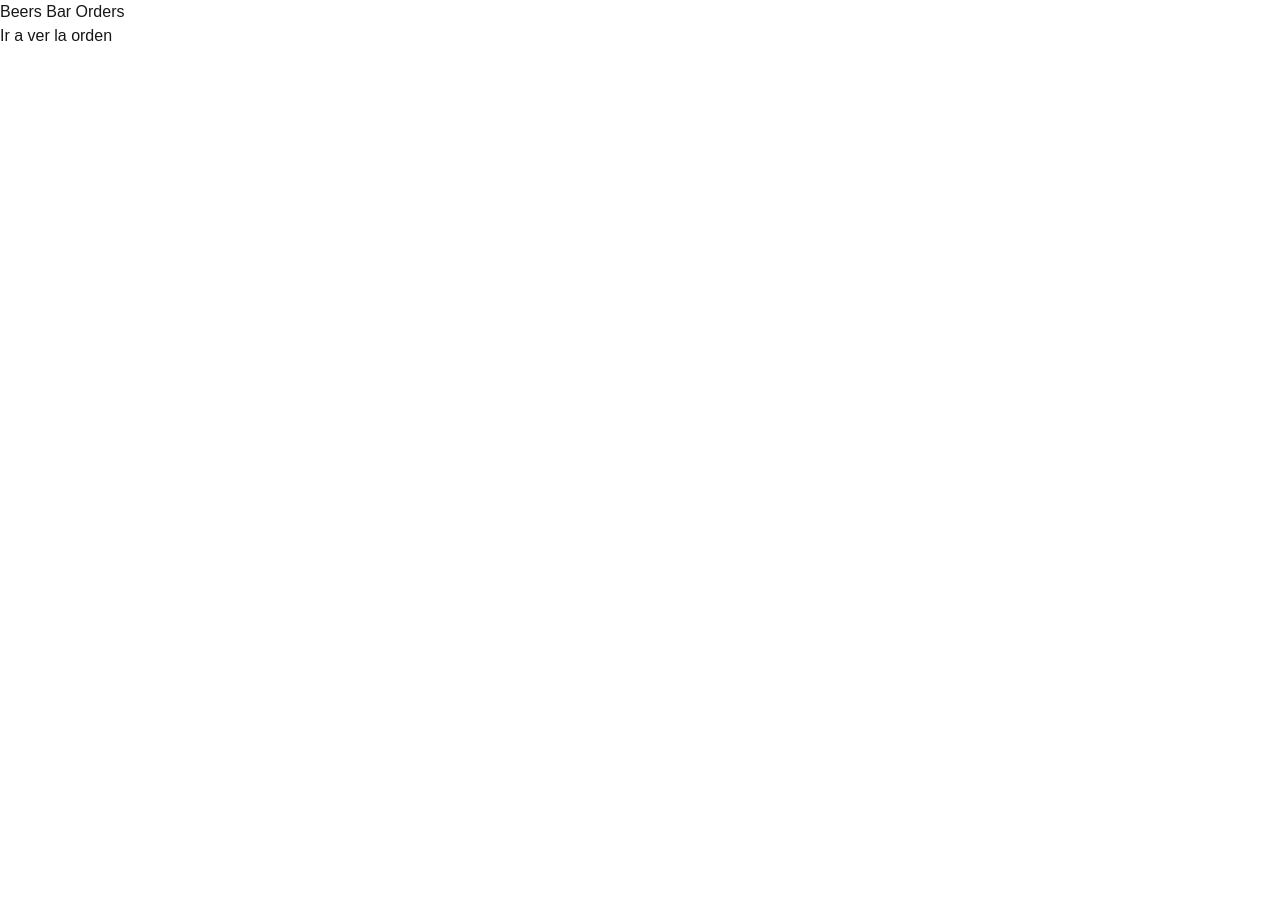
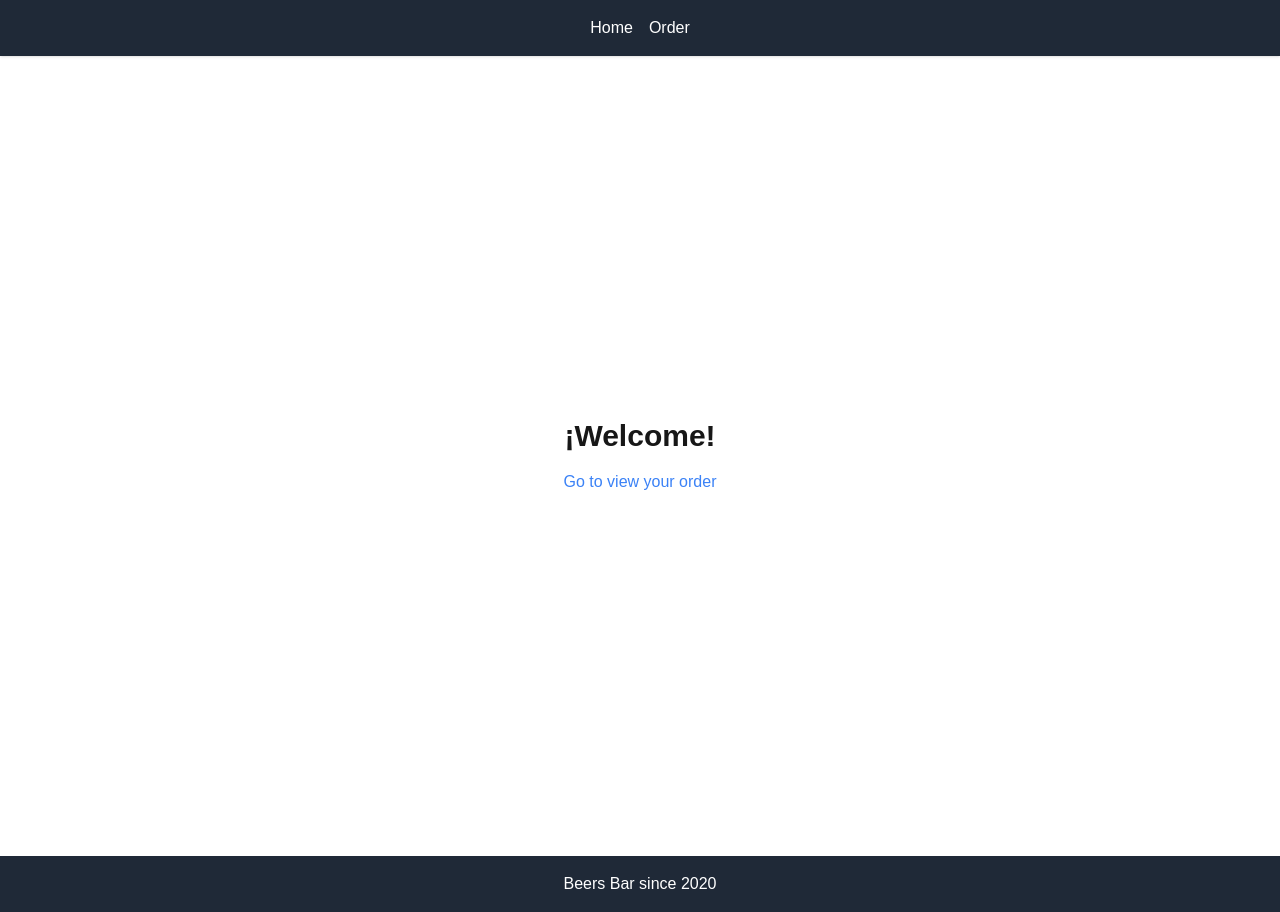
Before and after one commit to JhonSoto99/beers-bar, a Next.js app in the folder frontend/: page / in a window 1280 px wide. Before the commit the page ends 800 px from the top, so only its background shows below. Built offline with nearby package versions, Linux system fonts and the light colour scheme.

Commit message:
refactor: Refactor code.

```diff
--- a/frontend/src/app/layout.tsx
+++ b/frontend/src/app/layout.tsx
@@ -1,22 +1,6 @@
-import type { Metadata } from "next";
-import localFont from "next/font/local";
 import "./globals.css";
-
-const geistSans = localFont({
-  src: "./fonts/GeistVF.woff",
-  variable: "--font-geist-sans",
-  weight: "100 900",
-});
-const geistMono = localFont({
-  src: "./fonts/GeistMonoVF.woff",
-  variable: "--font-geist-mono",
-  weight: "100 900",
-});
-
-export const metadata: Metadata = {
-  title: "Beers Car",
-  description: "Generated by create next app",
-};
+import { Header } from "app/components/shared/Header";
+import { Footer } from "app/components/shared/Footer";
 
 export default function RootLayout({
   children,
@@ -25,13 +9,10 @@ export default function RootLayout({
 }>) {
   return (
     <html lang="en">
-      <body
-        className={`${geistSans.variable} ${geistMono.variable} antialiased`}
-      >
-      <header>
-        <h1>Beers Bar Orders</h1>
-      </header>
+      <body>
+        <Header />
         {children}
+        <Footer />
       </body>
     </html>
   );
--- a/frontend/src/app/page.tsx
+++ b/frontend/src/app/page.tsx
@@ -2,10 +2,11 @@ import Link from "next/link";
 
 export default function Home() {
   return (
-    <main>
-        <Link href="/order">
-            <h1>Ir a ver la orden</h1>
-        </Link>
+    <main className="flex flex-col items-center justify-center h-screen text-center">
+      <h1 className="text-3xl font-bold mb-4">¡Welcome!</h1>
+      <Link href="/order" className="text-blue-500 hover:underline">
+        Go to view your order
+      </Link>
     </main>
   );
 }
```
Also changed, not shown: frontend/package.json (+17 -6 lines), 2 other files (tests, documents, lock files or other folders).
